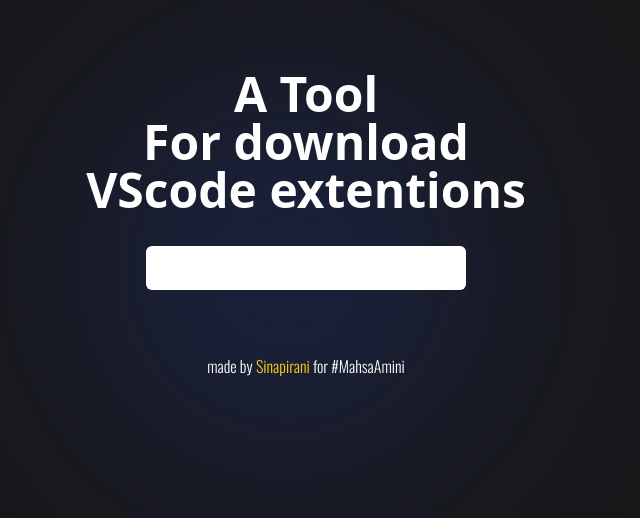
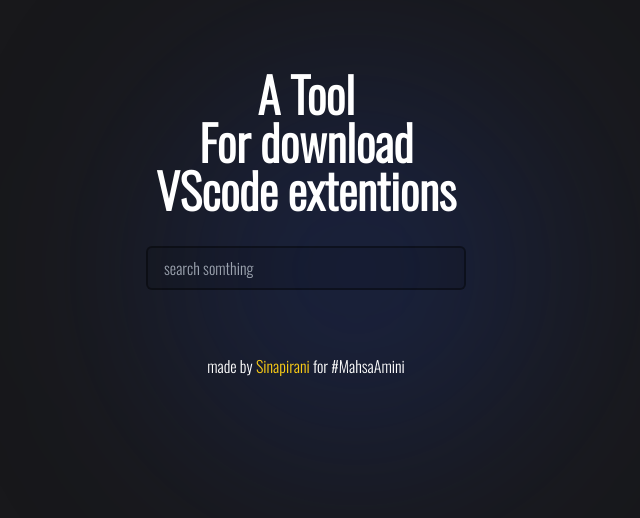
Before and after one commit to sinapirani/vs-plug-downloader, a Next.js app: page / in a window 1280 px wide. Shown: the part 216-734 px from the top of the page, without its empty margins (334-974 px from the left). Built offline with nearby package versions, Linux system fonts and the light colour scheme.

Commit message:
📦: change input style

```diff
--- a/components/searchInput.tsx
+++ b/components/searchInput.tsx
@@ -21,14 +21,15 @@ export const SearchInput = () => {
     <>
       <div className="relative mt-24">
         <div className=" absolute w-[400px] h-[400px] rounded-full bg-blue-900/30 blur-[100px] left-0 right-0 -z-10"></div>
-        <h1 className=" text-3xl lg:text-5xl font-black text-center">
+        <h1 className=" font-[Oswald] text-3xl lg:text-5xl font-black text-center">
           A Tool <br /> For download <br /> VScode extentions
         </h1>
       </div>
       <div className="lg:w-2/4 w-3/4 flex justify-center items-center">
         <input
-          className="px-4 text-black lg:w-[50%] w-full h-11 rounded-md outline-none "
+          className="px-4 font-[Oswald] border-solid border-black/40 border-2 bg-black/10 text-white lg:w-[50%] w-full h-11 rounded-md outline-none "
           type="text"
+          placeholder="search somthing"
           onChange={(e:any) => setQuery(e.currentTarget.value)}
         />
       </div>
```
